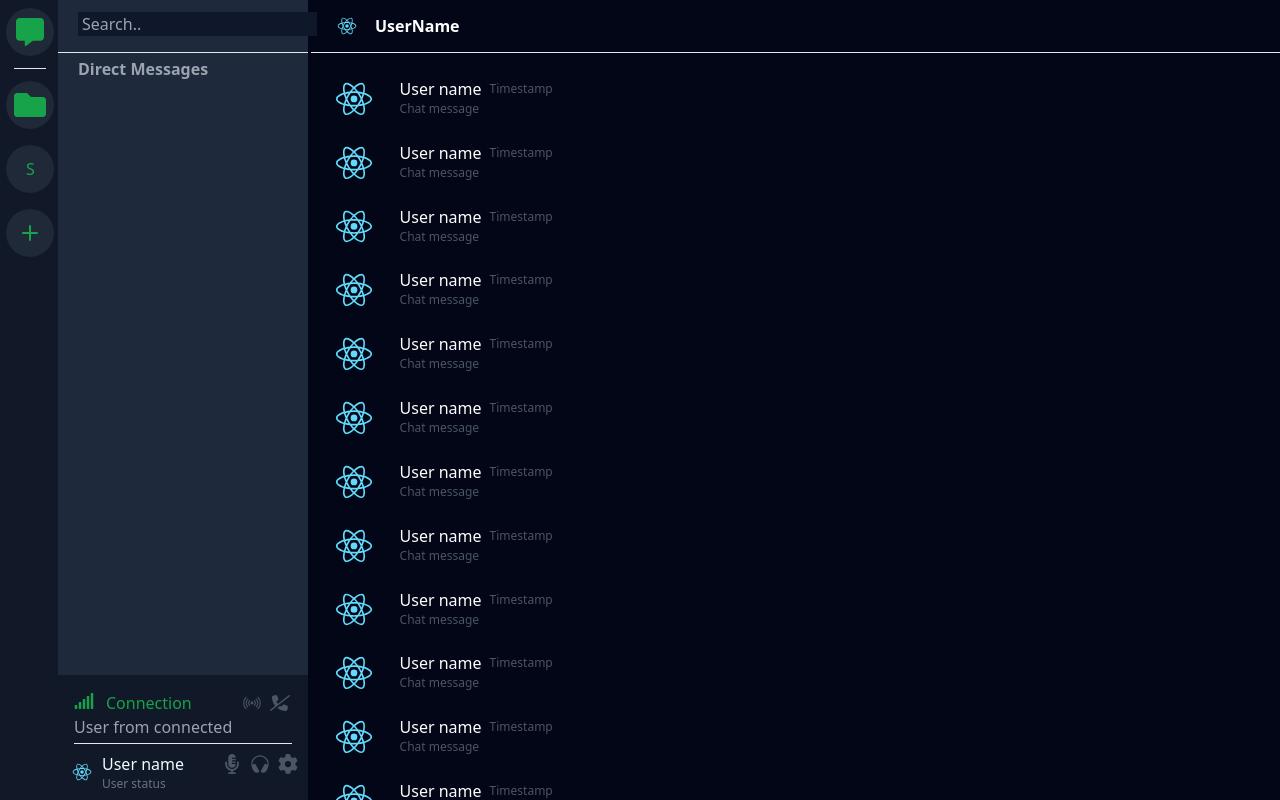
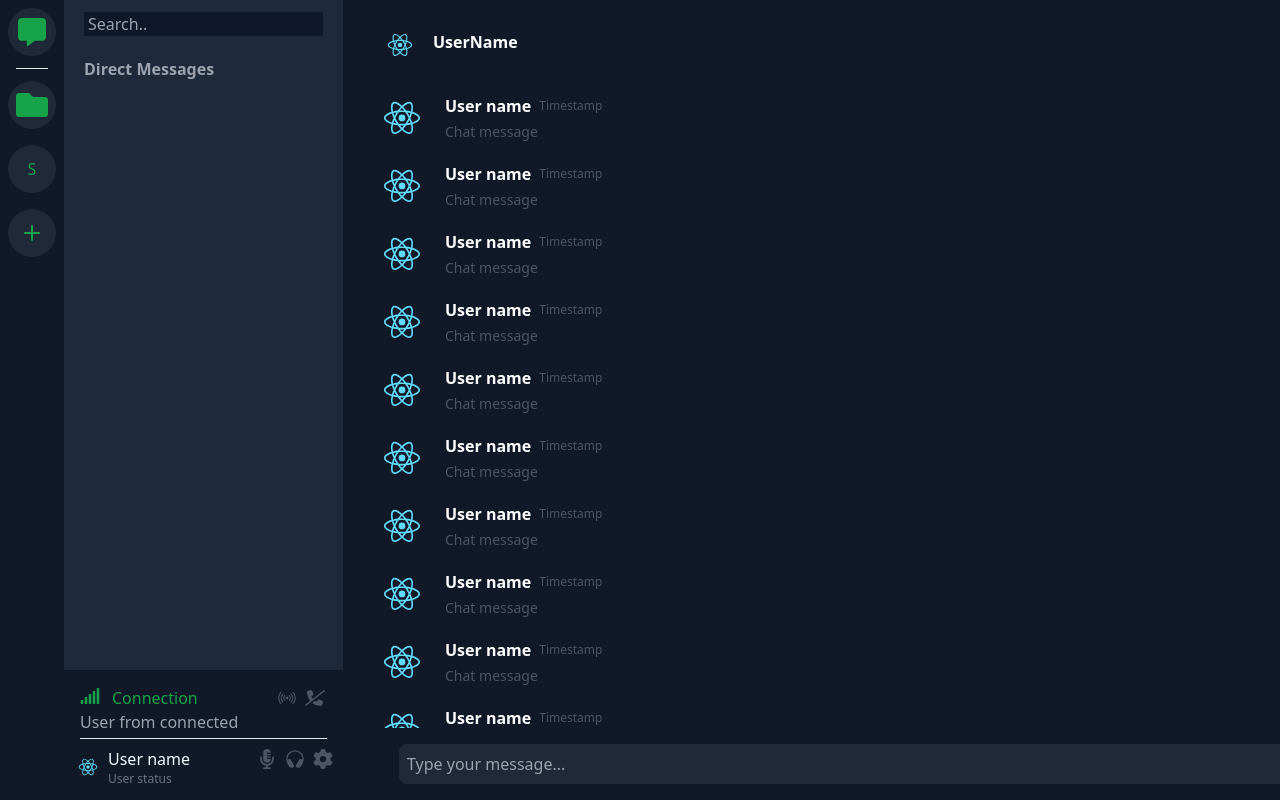
Before and after one commit to storm-ace/DiscordLikeChatApp, a React (Create React App) app: page / in a window 1280 px wide. Built offline with nearby package versions, Linux system fonts and the light colour scheme.

Commit message:
Fix styling and page formatting

```diff
--- a/src/App.js
+++ b/src/App.js
@@ -1,5 +1,3 @@
-import ControlBar from './Components/ControlBar';
-import LeftChatBar from './Components/LeftChatBar';
 import SideBar from './Components/Sidebar';
 import UserBar from './Components/UserBar';
 
@@ -7,8 +5,6 @@ function App() {
   return (
     <div className="flex bg-slate-950 overflow-hidden">
       <SideBar/>
-      <LeftChatBar/>
-      <ControlBar/>
       <UserBar/>
     </div>
   );
--- a/src/Components/ChatBalloon.js
+++ b/src/Components/ChatBalloon.js
@@ -2,14 +2,14 @@ import logo from "../logo.svg";
 
 const ChatBalloon = () => {
     return (
-        <div className="grid grid-cols-3 my-5 mx-3">
-            <img src={logo} alt="" width={62} className="col-span-1" />
-            <div className="col-span-2 flex flex-col">
-                <div className="flex items-center">
-                    <span className="block">User name</span>
+        <div className="flex my-5 mx-3">
+            <img src={logo} alt="" width={62} className="mr-3" />
+            <div className="flex flex-col">
+                <div className="flex items-center mb-1">
+                    <span className="block text-base font-semibold">User name</span>
                     <span className="text-xs text-gray-600 ml-2">Timestamp</span>
                 </div>
-                <span className="text-xs text-gray-600 block">Chat message</span>
+                <span className="text-sm text-gray-600 block">Chat message</span>
             </div>
         </div>
     );
--- a/src/Components/ControlBar.js
+++ b/src/Components/ControlBar.js
@@ -6,8 +6,7 @@ import logo from "../logo.svg";
 
 const ControlBar = () => {
     return (
-        <div className='h-auto text-cyan-50 fixed bottom-0 left-[58px] w-[250px] bg-gray-900
-        p-2'>
+        <div className='relative bottom-0 h-[130px] text-cyan-50 bg-gray-900 p-2'>
             <div className="mx-2 my-2 ">
                 <div className="flex text-green-600">
                     <FaSignal size={20} className="mr-3" /><span> Connection</span>
--- a/src/Components/LeftChatBar.js
+++ b/src/Components/LeftChatBar.js
@@ -1,6 +1,6 @@
 const LeftChatBar = () => {
     return (
-        <div className="bg-slate-800 absolute left-[58px] w-[250px] h-screen">
+        <div className="bg-slate-800 flex flex-col h-full">
             <input type="text" placeholder="Search.." className='mx-[20px] my-3 bg-slate-900 px-1' />
             <hr className="h-px w-auto my-1 bg-gray-200 dark:bg-gray-700 self-center" />
 
--- /dev/null
+++ b/src/Components/SendBar.js
@@ -0,0 +1,13 @@
+const SendBar = () => {
+    return (
+        <div className="flex items-center mx-10 bg-gray-800 rounded-lg p-2 w-screen">
+            <input
+                type="text"
+                className="bg-transparent text-white focus:outline-none w-full"
+                placeholder="Type your message..."
+            />
+        </div>
+    );
+}
+
+export default SendBar;
--- a/src/Components/Sidebar.js
+++ b/src/Components/Sidebar.js
@@ -1,21 +1,30 @@
 import { FaMessage } from "react-icons/fa6";
-import { FaFolder  } from "react-icons/fa";
+import { FaFolder } from "react-icons/fa";
 import { BsPlus } from "react-icons/bs";
+import ControlBar from "./ControlBar.js"
+import LeftChatBar from "./LeftChatBar.js"
 
 const SideBar = () => {
     return (
-        <div className="top-0 left-0 h-screen w-16 m-0
-        flex flex-col shadow-lg bg-gray-900 text-white">
-            <SideBarIcon icon={<FaMessage size="28"/>} text="Direct Messages"/>
-            <hr className="h-px my-1 bg-gray-200 dark:bg-gray-700 w-8 self-center"/>
-            <SideBarIcon icon={<FaFolder size={32}/>} text="Serves in folder"/>
-            <SideBarIcon icon={"S"}/>
-            <SideBarIcon icon={<BsPlus size={32}/>} text="Add A New Server"/>
+        <div className="flex">
+            <div className="flex flex-col shadow-lg bg-gray-900 text-white h-screen w-16">
+                <SideBarIcon icon={<FaMessage size="28" />} text="Direct Messages" />
+                <hr className="h-px my-1 bg-gray-200 dark:bg-gray-700 w-8 self-center" />
+                <SideBarIcon icon={<FaFolder size={32} />} text="Serves in folder" />
+                <SideBarIcon icon={"S"} />
+                <SideBarIcon icon={<BsPlus size={32} />} text="Add A New Server" />
+            </div>
+            <div className="flex flex-col h-screen">
+                <div className="flex-grow">
+                    <LeftChatBar />
+                </div>
+                <ControlBar />
+            </div>
         </div>
     );
 };
 
-const SideBarIcon = ({icon, text = "Server 💡"}) => (
+const SideBarIcon = ({ icon, text = "Server 💡" }) => (
     <div className="sidebar-icon group">
         {icon}
 
--- a/src/Components/UserBar.js
+++ b/src/Components/UserBar.js
@@ -1,26 +1,35 @@
 import logo from "../logo.svg";
 import ChatBalloon from "./ChatBalloon";
+import SendBar from "./SendBar";
 
 const UserBar = () => {
     const chatBalloons = [];
 
-    for (let index = 0; index < 100; index++) {
+    for (let index = 0; index < 50; index++) {
         chatBalloons.push(<ChatBalloon key={index} />);
     }
 
     return (
-        <div className="text-white w-screen relative left-[250px]">
-            <div className="my-3.5">
-                <div className="flex mx-5 gap-3">
-                    <img src={logo} alt="?" width={32} />
-                    <span className="font-bold">UserName</span>
+        <div className="text-white w-screen">
+            <div className="flex flex-col h-screen bg-gray-900 p-4">
+                <div className="my-3.5">
+                    <div className="flex mx-5 gap-3">
+                        <img src={logo} alt="?" width={42} />
+                        <span className="font-bold">UserName</span>
+                    </div>
                 </div>
-            </div>
-            <hr className="h-px w-auto my-1 bg-gray-200 dark:bg-gray-700 self-center" />
-            <div className="fixed m-0 max-h-screen w-screen overflow-auto flex">
-                <div className="h-auto gap-1">
-                    {chatBalloons}
+
+                <div className="flex-grow overflow-auto mb-4">
+                    {chatBalloons.map((balloon, index) => (
+                        <div key={index} className="mb-2">
+                            {balloon}
+                        </div>
+                    ))}
                 </div>
+
+                <div className="m-auto">
+                        <SendBar />
+                    </div>
             </div>
         </div>
     );
```
